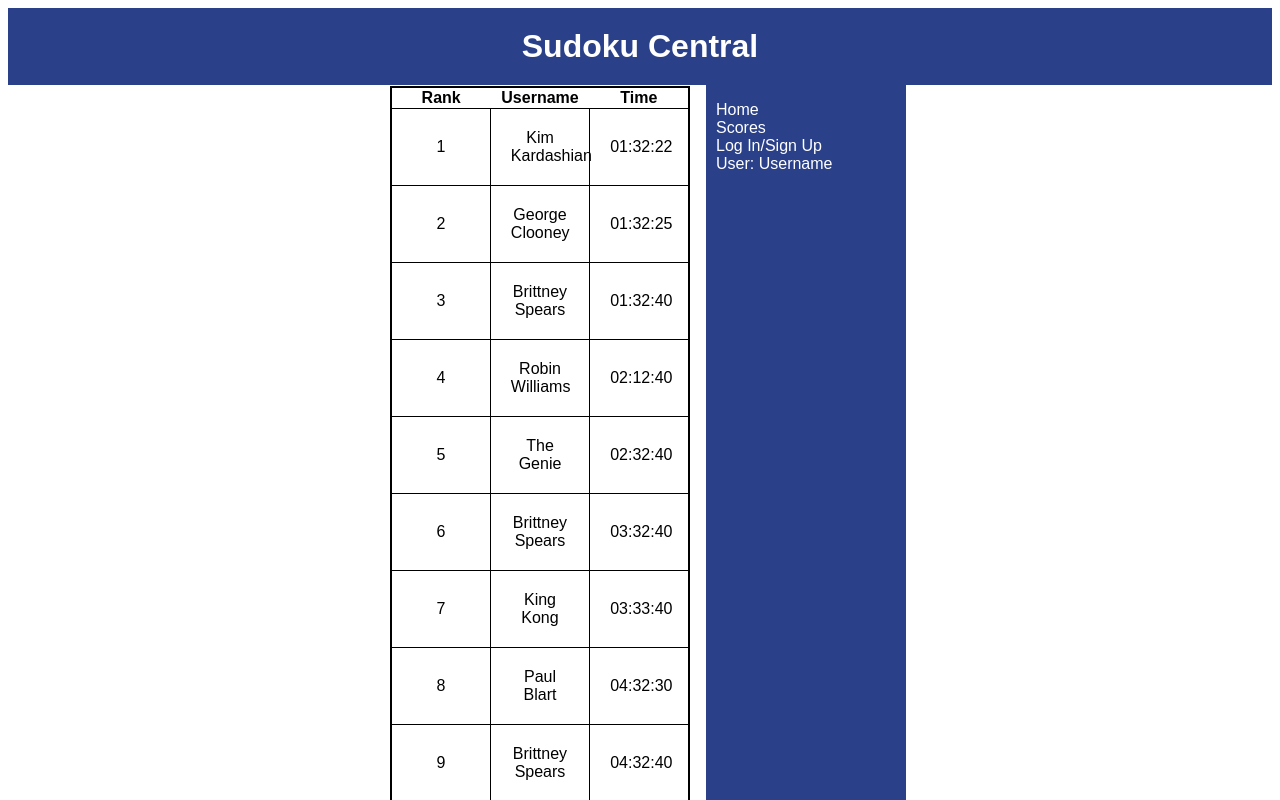
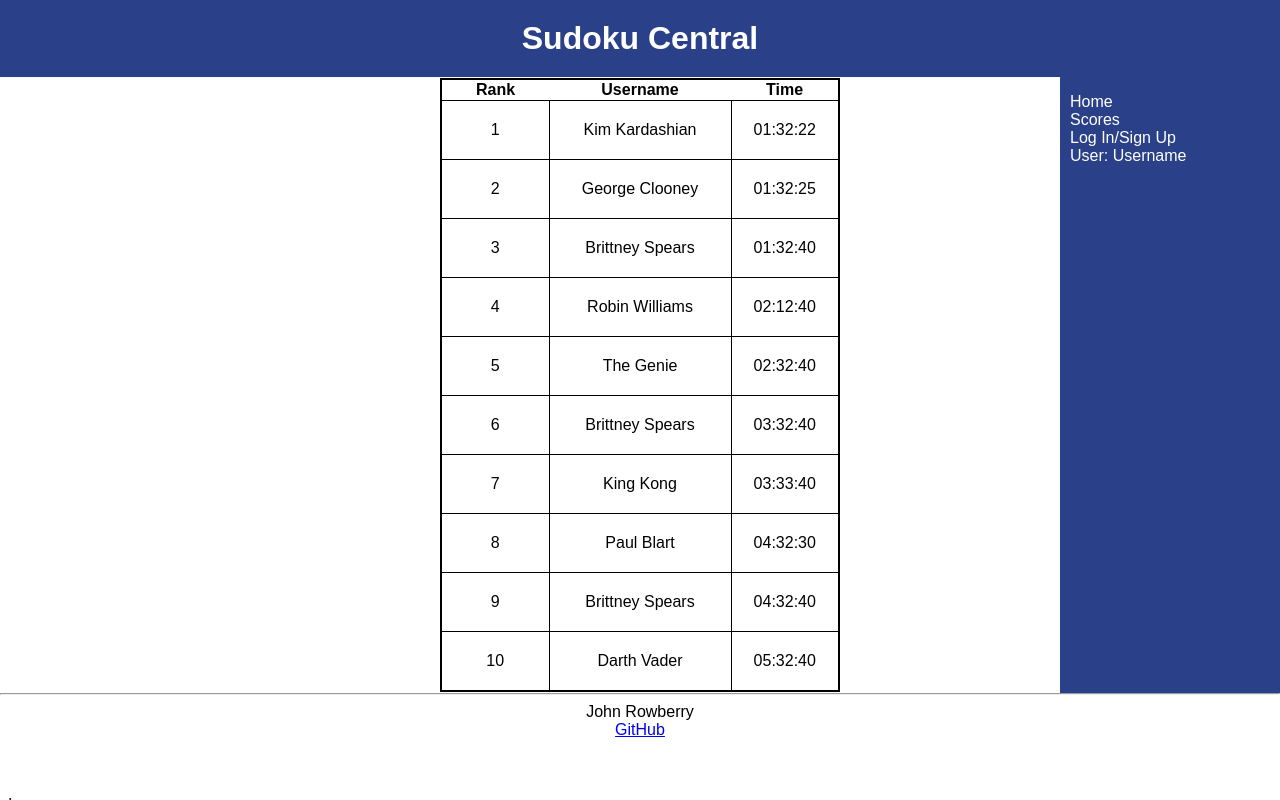
Before and after one commit to lemlag/startup, a React (Vite) app: page /scores in a window 1280 px wide. Shown: the top 800 px of the page. Built offline with nearby package versions, Linux system fonts and the light colour scheme.

Commit message:
Fixed navbar style issues

```diff
--- a/src/app.css
+++ b/src/app.css
@@ -1,10 +1,10 @@
- .body {
+   .body {
     font-family: sans-serif;
 
     display: flex;
     flex-direction: column;
     height: 100vh;
-    margin: 0px;
+    margin: -8px;
   }
 
   h1 {
@@ -20,11 +20,11 @@
     background-color: rgb(42, 64, 137);
     color: white;
     font-family: sans-serif;
-    /* width: 100vh; */
   }
 
   footer {
-    flex: 0 130px;
+    flex-grow: 0;
+    flex-basis: 130px;
     text-align: center;
     font-family: sans-serif;
   }
@@ -40,19 +40,24 @@
   }
 
   aside {
-    flex-basis: 200px;
+    flex-basis: 220px;
     flex-grow: 0;
     text-align: left;
+    margin-left: auto;
     overflow: auto;
     background-color: rgb(42, 64, 137);
     color: white;
+  }
+
+  #whitespace {
+    background-color: white;
   }
 
   menu {
     list-style: none;
     border-collapse: collapse;
     padding-left: 10px;
-    padding-right: 60px;
+    padding-right: 20px;
     color: white;
     text-decoration: none;
     box-sizing: border-box;
@@ -86,8 +91,13 @@
     color: black;
   }
 
+  #user:hover{
+    background-color:rgb(42, 64, 137);
+    color: white;
+  }
+
   #home, #score {
-    padding-right: 140px;
+    padding-right: 100px;
     text-decoration: none;
     color:white;
   }
@@ -101,6 +111,10 @@
   #home:hover, #score:hover, #login:hover{
     color: black;
     background-color: white;
+  }
+
+  hr {
+    margin-top: 0;
   }
 
   @media (max-height: 600px) {
--- a/src/app.jsx
+++ b/src/app.jsx
@@ -9,12 +9,13 @@ import { Scores } from './scores/scores';
 export default function App() {
   return (
   <BrowserRouter>
-  <div>
-    <div>
+  <div className = "body">
       <header>
         <h1>Sudoku Central</h1>
       </header>
     <div className="content">
+
+      <aside id='whitespace'></aside>
 
 
     <Routes>
@@ -31,7 +32,7 @@ export default function App() {
             <li><NavLink id="home" to="">Home</NavLink></li>
             <li><NavLink id="score" to="scores">Scores</NavLink></li>
             <li><NavLink id="login" to="login">Log In/Sign Up</NavLink></li>
-            <li>User: Username</li>
+            <li id='user'>User: Username</li>
           </menu>
         </nav>
     </aside>
@@ -46,7 +47,6 @@ export default function App() {
     </footer>
 
   </div>;
-  </div>;
   </BrowserRouter>
   );
 }
--- a/src/scores/scores.css
+++ b/src/scores/scores.css
@@ -6,3 +6,11 @@
     border: 1px solid black;
     padding: 20px;
   }
+
+  table.leader {
+    width: 400px;
+  }
+
+  .username {
+    width:180px;
+  }
--- a/src/scores/scores.jsx
+++ b/src/scores/scores.jsx
@@ -5,11 +5,11 @@ export function Scores() {
   return (
     <main>
       <section className="Leaderboard">
-        <table className="centered">
+        <table className="centered leader">
           <thead>
             <tr>
               <th className="rank">Rank</th>
-              <th>Username</th>
+              <th className="username">Username</th>
               <th>Time</th>
             </tr>
           </thead>
```
